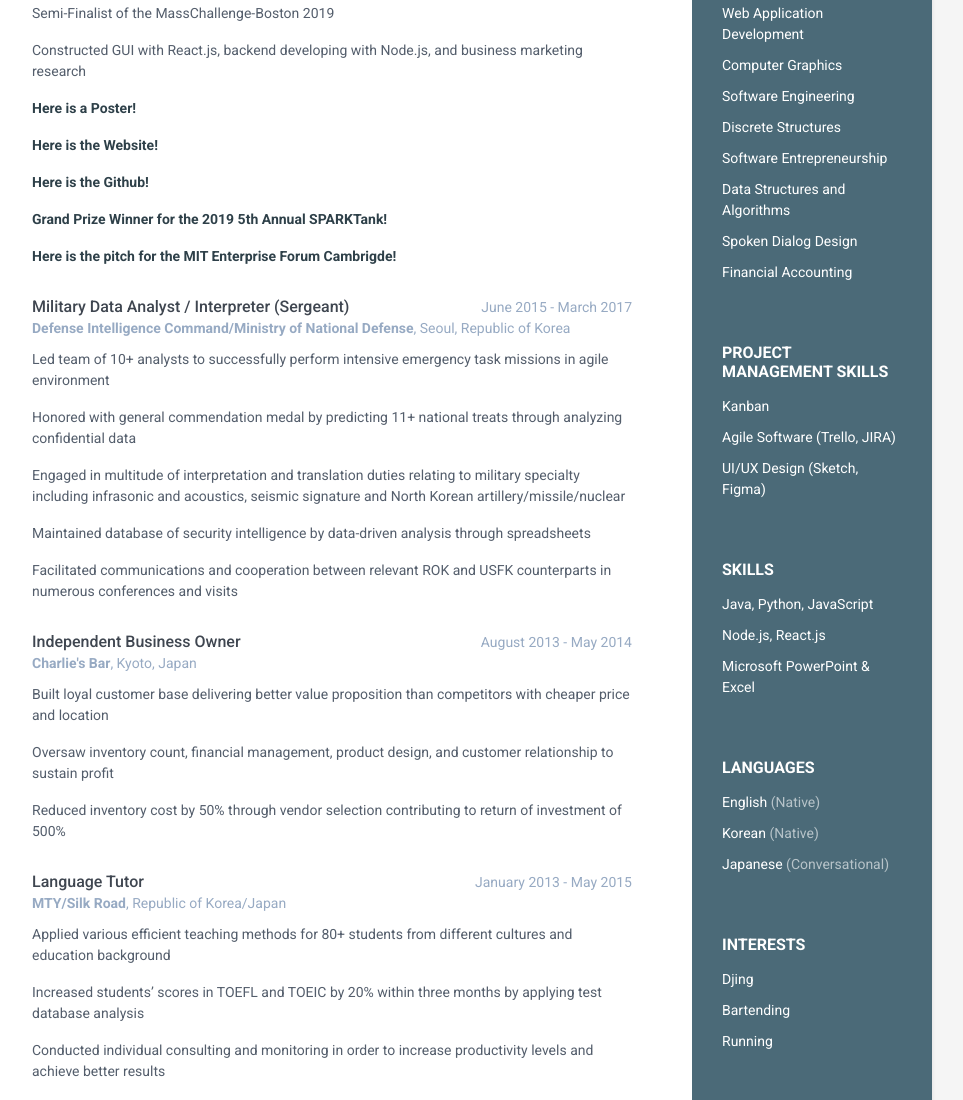
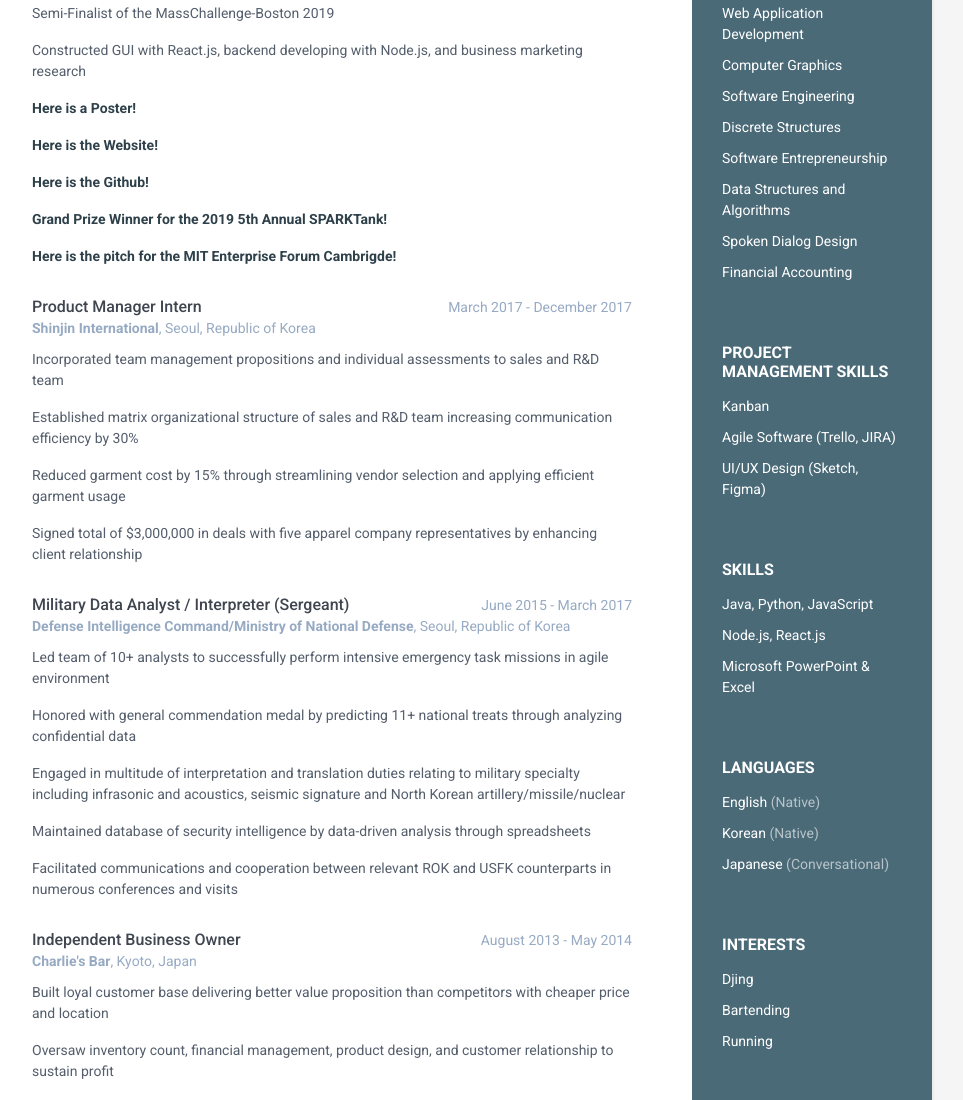
Before and after one commit to hahagugi156/hahagugi156.github.io, a plain HTML site: page index.html in a window 1280 px wide. Shown: the part 727-1827 px from the top of the page, without its empty margins (188-1151 px from the left). Drawn offline with Linux system fonts and the light colour scheme.

Commit message:
update index

```diff
--- a/index.html
+++ b/index.html
@@ -162,6 +162,22 @@
                 <div class="item">
                     <div class="meta">
                         <div class="upper-row">
+                            <h3 class="job-title">Product Manager Intern</h3>
+                            <div class="time">March 2017 - December 2017</div>
+                        </div><!--//upper-row-->
+                        <div class="company"><b>Shinjin International</b>, Seoul, Republic of Korea</div>
+                    </div><!--//meta-->
+                    <div class="details">
+                        <p>Incorporated team management propositions and individual assessments to sales and R&D team</p>
+                        <p>Established matrix organizational structure of sales and R&D team increasing communication efficiency by 30%</p>
+                        <p>Reduced garment cost by 15% through streamlining vendor selection and applying efficient garment usage</p>
+                        <p>Signed total of $3,000,000 in deals with five apparel company representatives by enhancing client relationship</p>
+                    </div><!--//details-->
+                </div><!--//item-->
+
+                <div class="item">
+                    <div class="meta">
+                        <div class="upper-row">
                             <h3 class="job-title">Military Data Analyst / Interpreter (Sergeant)</h3>
                             <div class="time">June 2015 - March 2017</div>
                         </div><!--//upper-row-->
```
